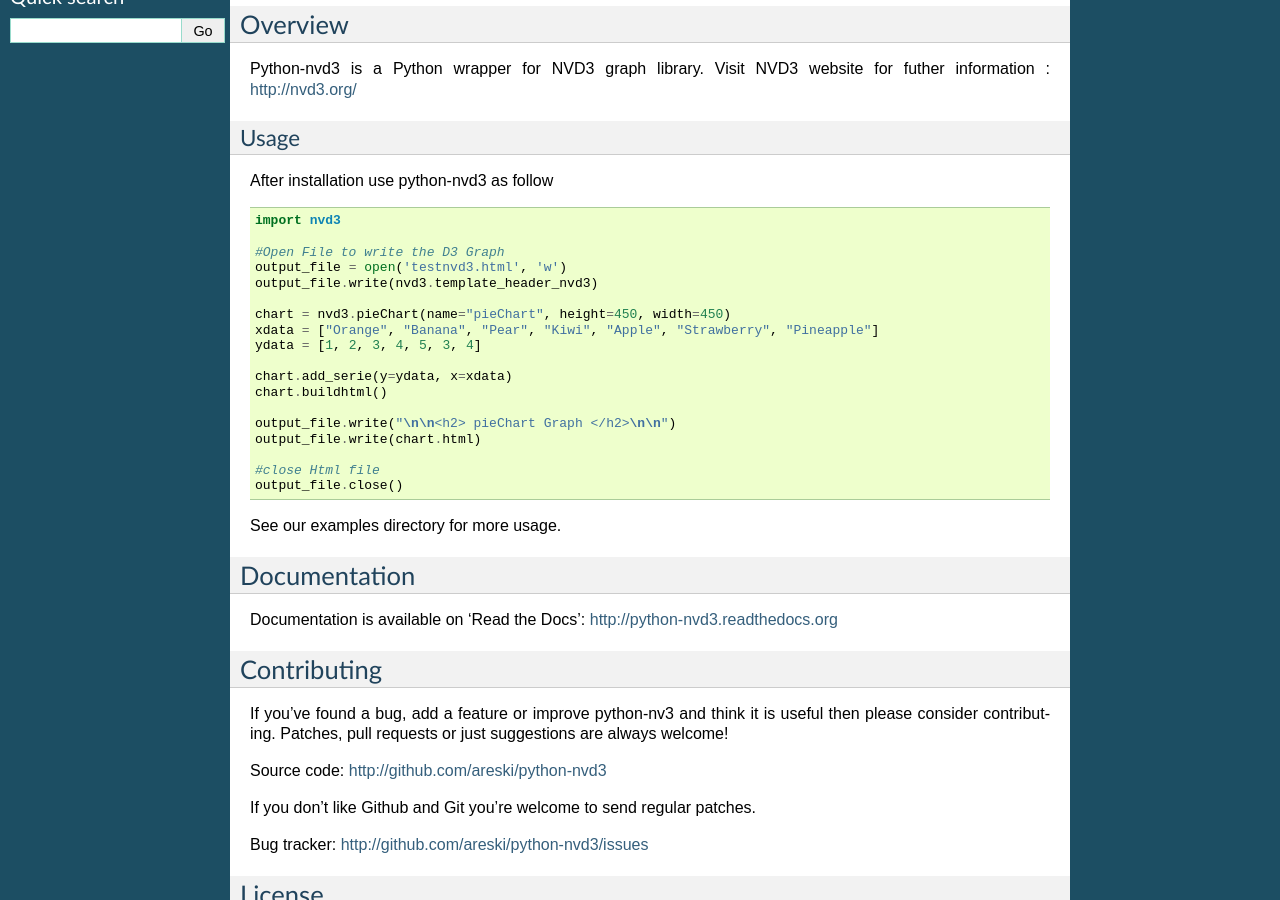
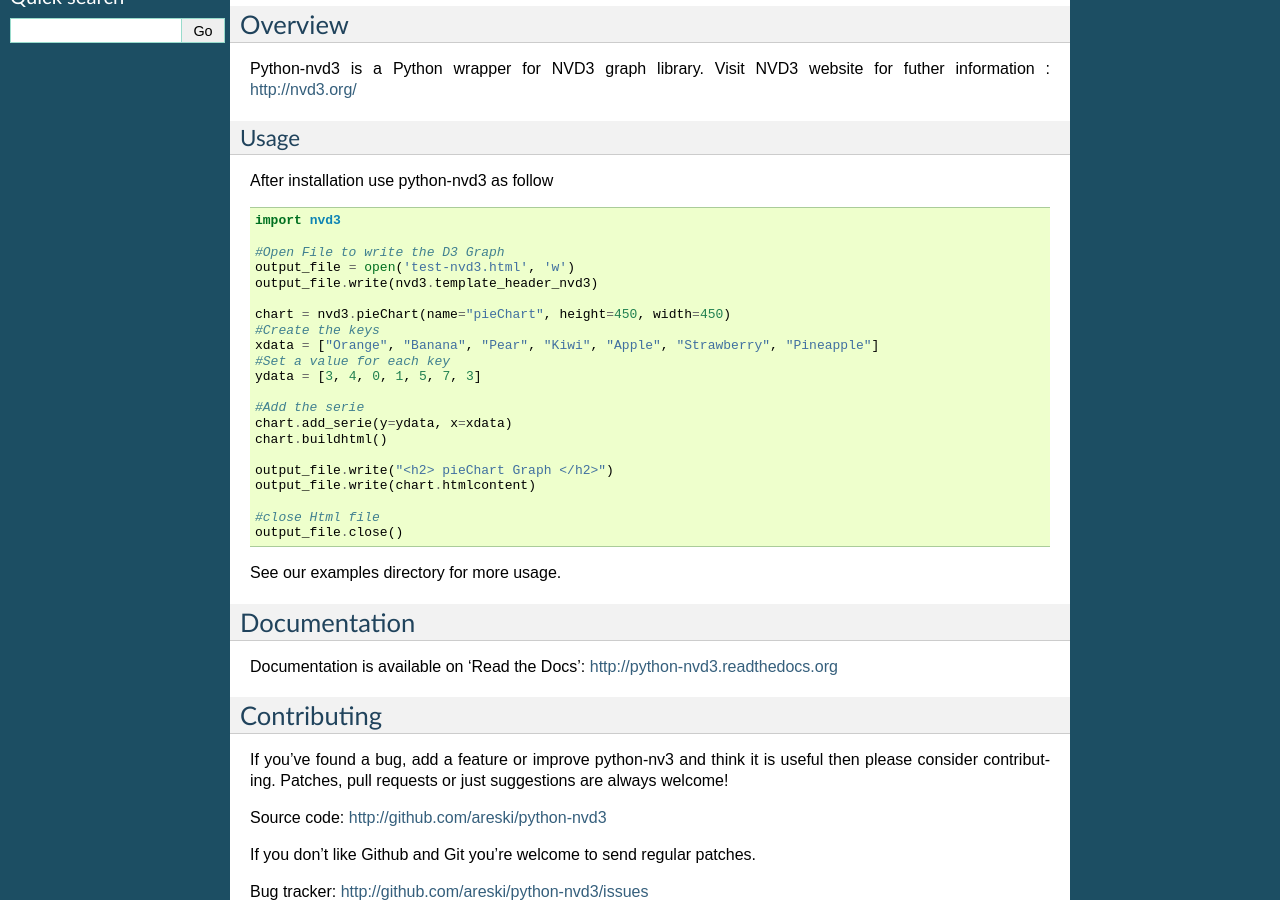
Before and after one commit to areski/python-nvd3, a Sphinx documentation site: the page built from docs/source/introduction.rst, in a window 1280 px wide and 900 px high, scrolled down 362 px. Built offline with Sphinx 7.4.7, drawn with Linux system fonts in a browser that asks for light colours.

```diff
--- a/docs/source/includes/introduction.txt
+++ b/docs/source/includes/introduction.txt
@@ -35,18 +35,21 @@ After installation use python-nvd3 as follow ::
     import nvd3
 
     #Open File to write the D3 Graph
-    output_file = open('testnvd3.html', 'w')
+    output_file = open('test-nvd3.html', 'w')
     output_file.write(nvd3.template_header_nvd3)
 
     chart = nvd3.pieChart(name="pieChart", height=450, width=450)
+    #Create the keys
     xdata = ["Orange", "Banana", "Pear", "Kiwi", "Apple", "Strawberry", "Pineapple"]
-    ydata = [1, 2, 3, 4, 5, 3, 4]
+    #Set a value for each key
+    ydata = [3, 4, 0, 1, 5, 7, 3]
 
+    #Add the serie
     chart.add_serie(y=ydata, x=xdata)
     chart.buildhtml()
 
-    output_file.write("\n\n<h2> pieChart Graph </h2>\n\n")
-    output_file.write(chart.html)
+    output_file.write("<h2> pieChart Graph </h2>")
+    output_file.write(chart.htmlcontent)
 
     #close Html file
     output_file.close()
```
Also changed, not shown: README.rst (+31 -6 lines), examples.py (+11 -10 lines), nvd3.py (+17 -16 lines), screenshot/screenshot-01.png (added).
